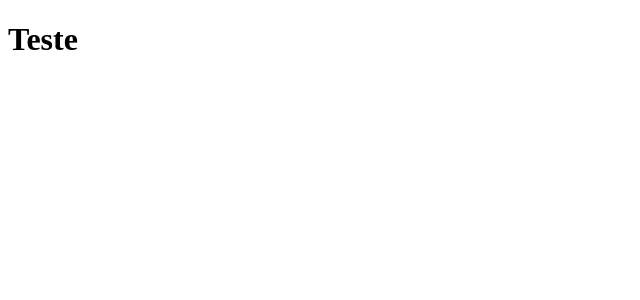
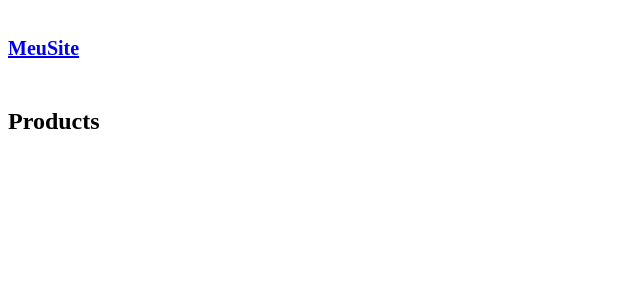
Before and after one commit to Tleofreitas/Mod10_RotasReact, a React (Vite) app: page /products in a window 1280 px wide. Shown: the top 300 px of the page, without its empty margins (0-640 px from the left). Built offline with nearby package versions, Linux system fonts and the light colour scheme.

Commit message:
Basic Route Structure

```diff
--- a/package.json
+++ b/package.json
@@ -9,8 +9,10 @@
     "preview": "vite preview"
   },
   "dependencies": {
+    "@types/react-router-dom": "5.3.3",
     "react": "^18.2.0",
-    "react-dom": "^18.2.0"
+    "react-dom": "^18.2.0",
+    "react-router-dom": "6.4.1"
   },
   "devDependencies": {
     "@types/react": "^18.0.28",
--- a/src/App.tsx
+++ b/src/App.tsx
@@ -1,7 +1,21 @@
+import { BrowserRouter, Route, Routes } from "react-router-dom";
+import Home from "./routes/Home";
+import HomeBody from "./routes/Home/HomeBody";
+import About from "./routes/Home/About";
+import Products from "./routes/Home/Products";
+
 function App() {
 
   return (
-    <h1>Teste</h1>
+    <BrowserRouter>
+      <Routes>
+        <Route path="/" element={<Home />} >
+          <Route index element={<HomeBody />} />
+          <Route path="products" element={<Products />} />
+          <Route path="about" element={<About />} />
+        </Route>
+      </Routes>
+    </BrowserRouter>
 
   );
 }
--- /dev/null
+++ b/src/components/Header/index.tsx
@@ -0,0 +1,16 @@
+import { NavLink } from "react-router-dom";
+import { Link } from "react-router-dom";
+import './styles.css';
+
+export default function Header() {
+
+    return (
+        <header>
+            <div className="header-content-container container">
+                <Link to="/">
+                    <h1 className="site-name">MeuSite</h1>
+                </Link>
+            </div>
+        </header>
+    );
+}
--- /dev/null
+++ b/src/components/Header/styles.css
@@ -0,0 +1,29 @@
+header {
+  height: 80px;
+  background-color: var(--color-bg-secondary);
+  color: var(--color-font-secondary);
+  display: flex;
+  align-items: center;
+}
+
+.site-name {
+  font-size: 20px;
+}
+
+.header-content-container {
+  display: flex;
+  align-items: center;
+  justify-content: space-between;
+}
+
+.navbar {
+  display: flex;
+}
+
+.menu-item {
+  margin-left: 20px;
+}
+
+.menu-active {
+  font-weight: 700;
+}
--- /dev/null
+++ b/src/routes/Home/About/index.tsx
@@ -0,0 +1,8 @@
+export default function About() {
+
+    return (
+        <main>
+            <h2>About</h2>
+        </main>
+    );
+}
--- /dev/null
+++ b/src/routes/Home/HomeBody/index.tsx
@@ -0,0 +1,8 @@
+export default function HomeBody() {
+
+    return (
+        <main>
+            <h2>Home !!</h2>
+        </main>
+    );
+}
--- /dev/null
+++ b/src/routes/Home/Products/index.tsx
@@ -0,0 +1,8 @@
+export default function Products() {
+
+    return (
+        <main>
+            <h2>Products</h2>
+        </main>
+    );
+}
--- /dev/null
+++ b/src/routes/Home/index.tsx
@@ -0,0 +1,12 @@
+import { Outlet } from "react-router-dom";
+import Header from "../../components/Header";
+
+export default function Home() {
+    return (
+        <>
+        <Header />
+        <Outlet />
+        </>
+
+    );
+}
```
Also changed, not shown: 1 other file (tests, documents, lock files or other folders).
